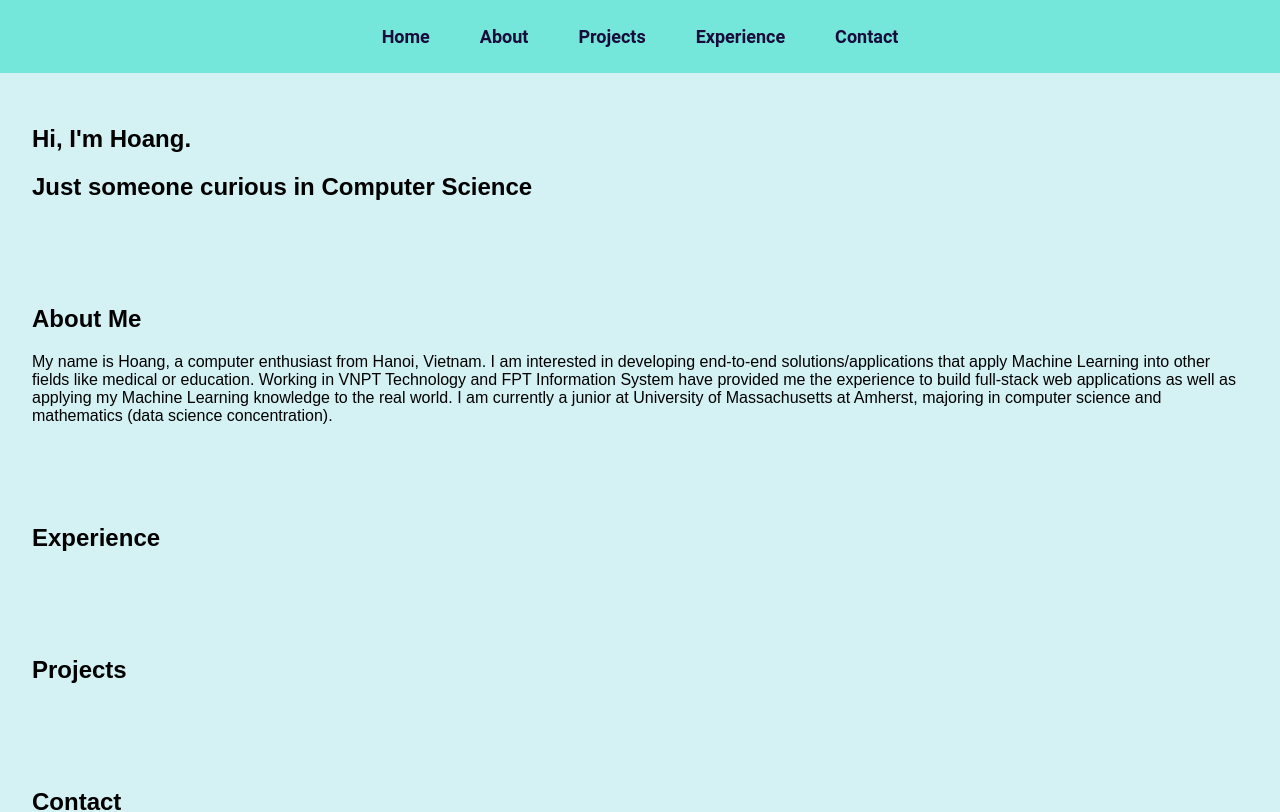
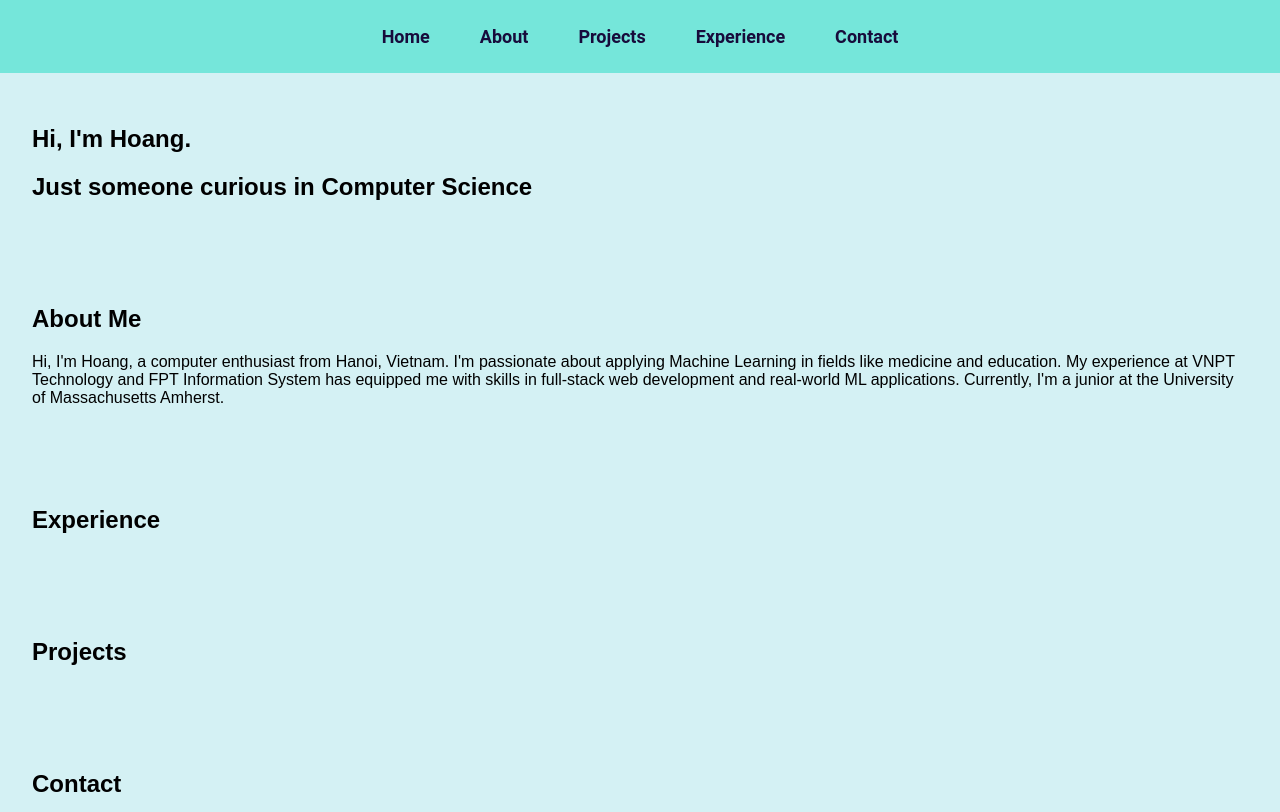
Before and after one commit to Unravel2802/portfolio_website, a React (Create React App) app: page / in a window 1280 px wide. Shown: the top 812 px of the page. Built offline with nearby package versions, Linux system fonts and the light colour scheme.

Commit message:
changing about me content

```diff
--- a/src/components/About.js
+++ b/src/components/About.js
@@ -5,12 +5,11 @@ const About = () => {
         <section id="about">
             <h2>About Me</h2>
             <p>
-                My name is Hoang, a computer enthusiast from Hanoi, Vietnam. I am interested in developing end-to-end solutions/applications
-                that apply Machine Learning into other fields like medical or education. Working in
-                VNPT Technology and FPT Information System have provided me the experience to build
-                full-stack web applications as well as applying my Machine Learning knowledge to the
-                real world. I am currently a junior at University of Massachusetts at Amherst, majoring
-                in computer science and mathematics (data science concentration).
+                Hi, I'm Hoang, a computer enthusiast from Hanoi, Vietnam.
+                I'm passionate about applying Machine Learning in fields like medicine and education.
+                My experience at VNPT Technology and FPT Information System has equipped me with skills in
+                full-stack web development and real-world ML applications. Currently, I'm a junior at the
+                University of Massachusetts Amherst.
             </p>
         </section>
     );
```
